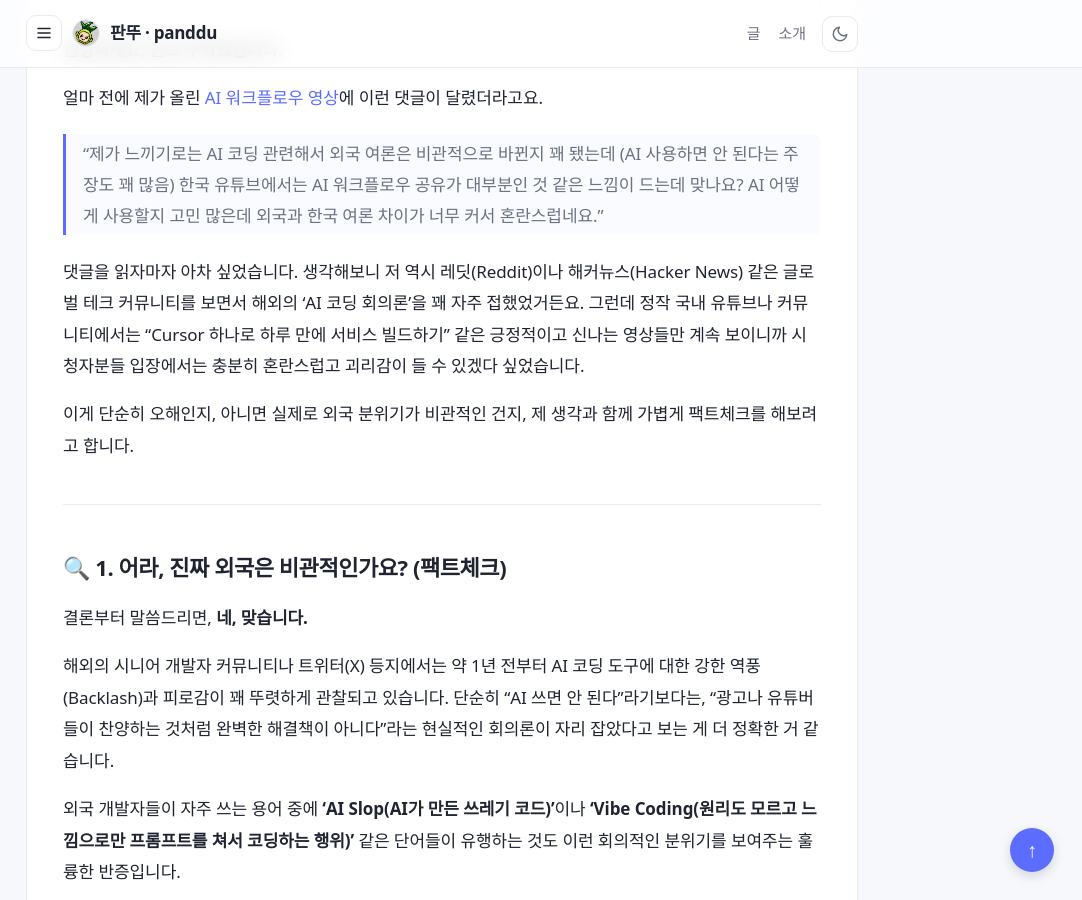
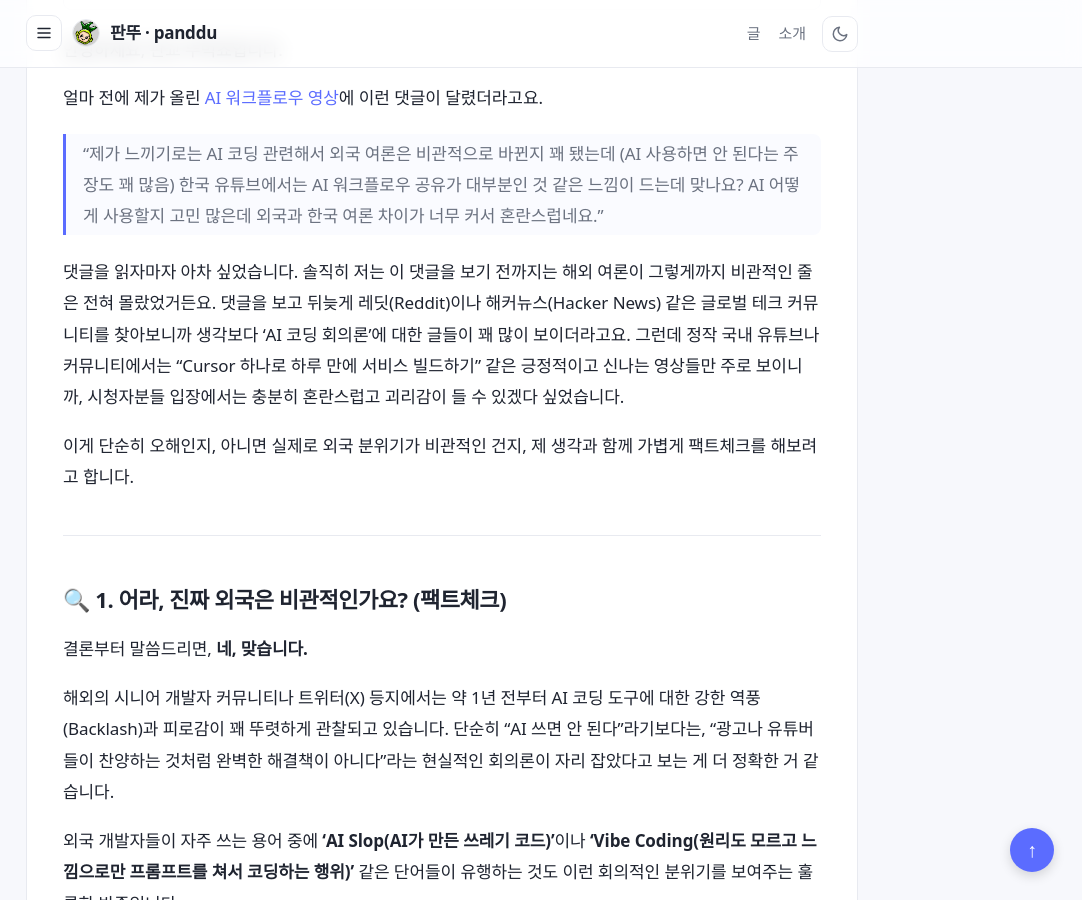
Before and after one commit to panddu/panddu.github.io, a Jekyll site: the page built from _posts/2026-08-08-ai-coding-sentiment.md, in a window 1280 px wide and 900 px high, scrolled down 622 px. Shown: the whole window, without its empty margins (198-1280 px from the left). Built offline with Jekyll 4.4.1, drawn with Linux system fonts in a browser that asks for light colours; some web fonts are replaced; comment, search, counter and statistics services are not loaded.

Commit message:
Edit post: clarify that author researched global AI coding sentiment after seeing the comment

```diff
--- a/_posts/2026-08-08-ai-coding-sentiment.md
+++ b/_posts/2026-08-08-ai-coding-sentiment.md
@@ -79,7 +79,7 @@
 
 > "제가 느끼기로는 AI 코딩 관련해서 외국 여론은 비관적으로 바뀐지 꽤 됐는데 (AI 사용하면 안 된다는 주장도 꽤 많음) 한국 유튜브에서는 AI 워크플로우 공유가 대부분인 것 같은 느낌이 드는데 맞나요? AI 어떻게 사용할지 고민 많은데 외국과 한국 여론 차이가 너무 커서 혼란스럽네요."
 
-댓글을 읽자마자 아차 싶었습니다. 생각해보니 저 역시 레딧(Reddit)이나 해커뉴스(Hacker News) 같은 글로벌 테크 커뮤니티를 보면서 해외의 'AI 코딩 회의론'을 꽤 자주 접했었거든요. 그런데 정작 국내 유튜브나 커뮤니티에서는 "Cursor 하나로 하루 만에 서비스 빌드하기" 같은 긍정적이고 신나는 영상들만 계속 보이니까 시청자분들 입장에서는 충분히 혼란스럽고 괴리감이 들 수 있겠다 싶었습니다.
+댓글을 읽자마자 아차 싶었습니다. 솔직히 저는 이 댓글을 보기 전까지는 해외 여론이 그렇게까지 비관적인 줄은 전혀 몰랐었거든요. 댓글을 보고 뒤늦게 레딧(Reddit)이나 해커뉴스(Hacker News) 같은 글로벌 테크 커뮤니티를 찾아보니까 생각보다 'AI 코딩 회의론'에 대한 글들이 꽤 많이 보이더라고요. 그런데 정작 국내 유튜브나 커뮤니티에서는 "Cursor 하나로 하루 만에 서비스 빌드하기" 같은 긍정적이고 신나는 영상들만 주로 보이니까, 시청자분들 입장에서는 충분히 혼란스럽고 괴리감이 들 수 있겠다 싶었습니다.
 
 이게 단순히 오해인지, 아니면 실제로 외국 분위기가 비관적인 건지, 제 생각과 함께 가볍게 팩트체크를 해보려고 합니다.
 
```
